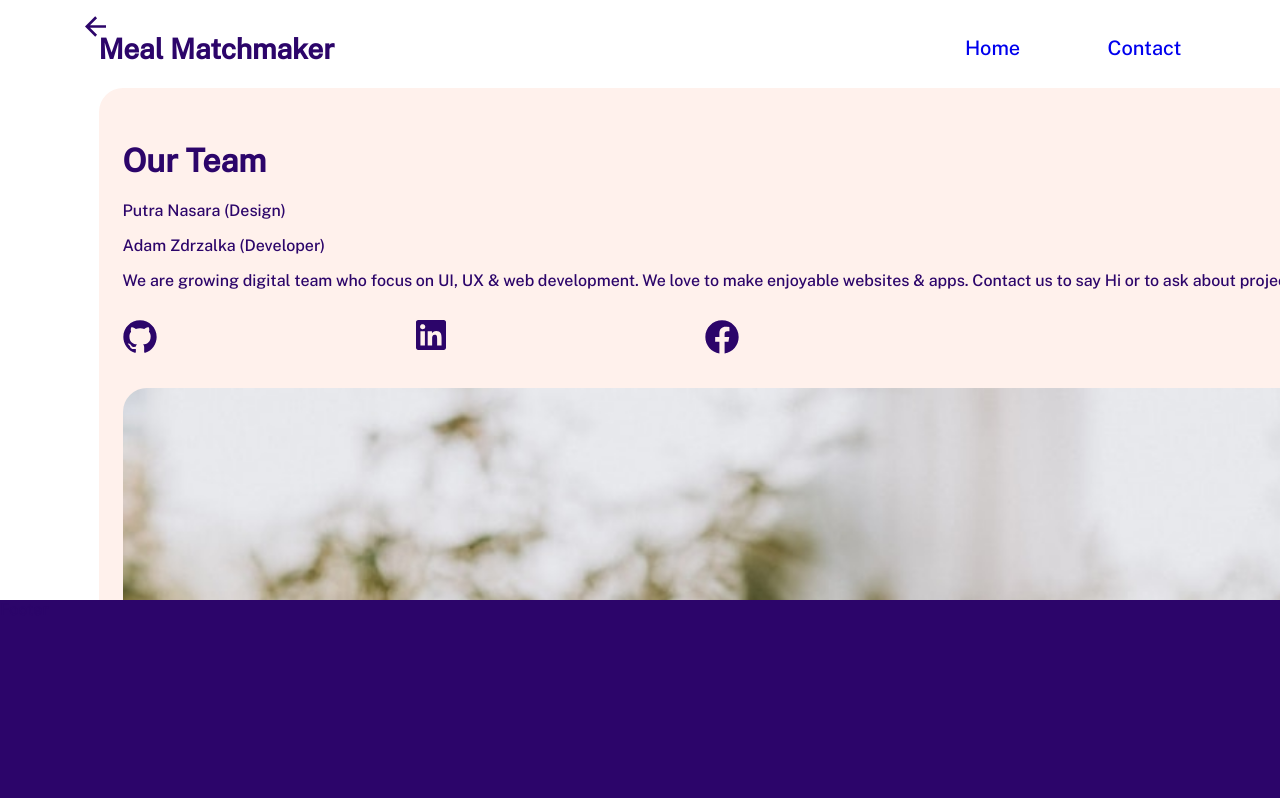
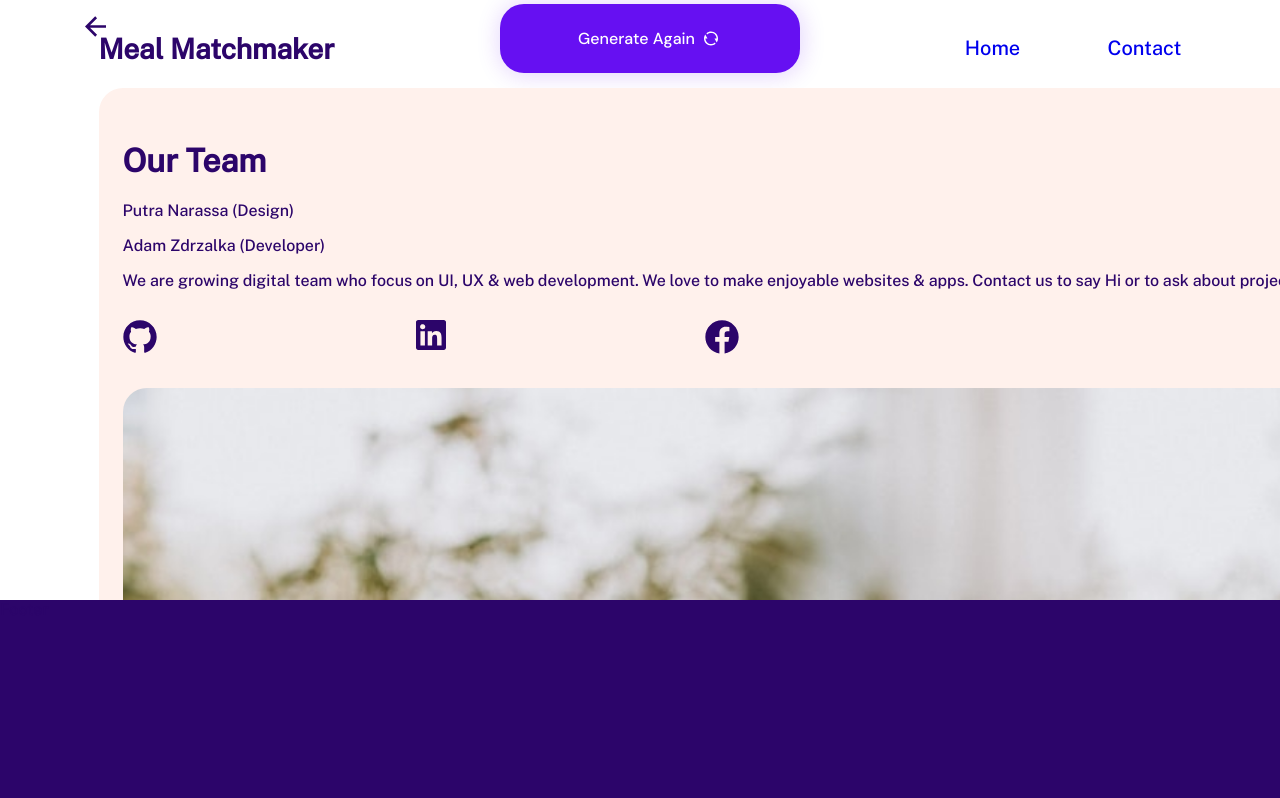
Before and after one commit to moderndayNeo/Meal-Matchmaker, a React (Create React App) app: page /contact in a window 1280 px wide. Shown: the top 798 px of the page. Built offline with nearby package versions, Linux system fonts and the light colour scheme.

Commit message:
feat: Display NewRecipeButton in the Header on desktop

```diff
--- a/src/App.tsx
+++ b/src/App.tsx
@@ -24,7 +24,7 @@ function App() {
     return (
         <BrowserRouter>
             <div className="App">
-                <Header />
+                <Header onClick={() => getRandomRecipe()} />
                 <Switch>
                     <Route
                         exact
--- a/src/ContactPage/ContactPage.tsx
+++ b/src/ContactPage/ContactPage.tsx
@@ -30,7 +30,7 @@ export default function ContactPage() {
                 <main>
                     <h1>Our Team</h1>
                     <div className="summary">
-                        <p>Putra Nasara (Design)</p>
+                        <p>Putra Narassa (Design)</p>
                         <p>Adam Zdrzalka (Developer)</p>
                         <p>
                             We are growing digital team who focus on UI, UX &
--- a/src/Header/Header.css
+++ b/src/Header/Header.css
@@ -3,6 +3,11 @@
     height: 96px;
     justify-content: space-between;
     align-items: center;
+}
+
+.Header .NewRecipeButton {
+    position: relative;
+    width: 300px;
 }
 
 .Header .title {
--- a/src/Header/Header.tsx
+++ b/src/Header/Header.tsx
@@ -1,11 +1,17 @@
 import React from 'react'
 import './Header.css'
 import { Link } from 'react-router-dom'
+import NewRecipeButton from '../RecipeGenerator/NewRecipeButton/NewRecipeButton'
 
-export default function Header() {
+interface HeaderProps {
+    onClick: () => void
+}
+
+export default function Header({ onClick}: HeaderProps) {
     return (
         <div className="Header">
             <h2 className="title">Meal Matchmaker</h2>
+            <NewRecipeButton onClick={onClick} />
             <nav>
                 <Link to="/">Home</Link>
                 <Link to="/contact">Contact</Link>
--- a/src/Navbar/Navbar.css
+++ b/src/Navbar/Navbar.css
@@ -22,3 +22,10 @@
     width: var(--info-icon-dimensions);
     align-self: center;
 }
+
+@media (min-width: 800px) {
+    .Navbar {
+        display: none;
+
+    }
+}
--- a/src/RecipeGenerator/RecipeGenerator.css
+++ b/src/RecipeGenerator/RecipeGenerator.css
@@ -6,3 +6,9 @@
     overflow-x: hidden;
     overflow-y: hidden;
 }
+
+@media (min-width: 800px) {
+    .RecipeGenerator .NewRecipeButton {
+        display: none;
+    }
+}
```
